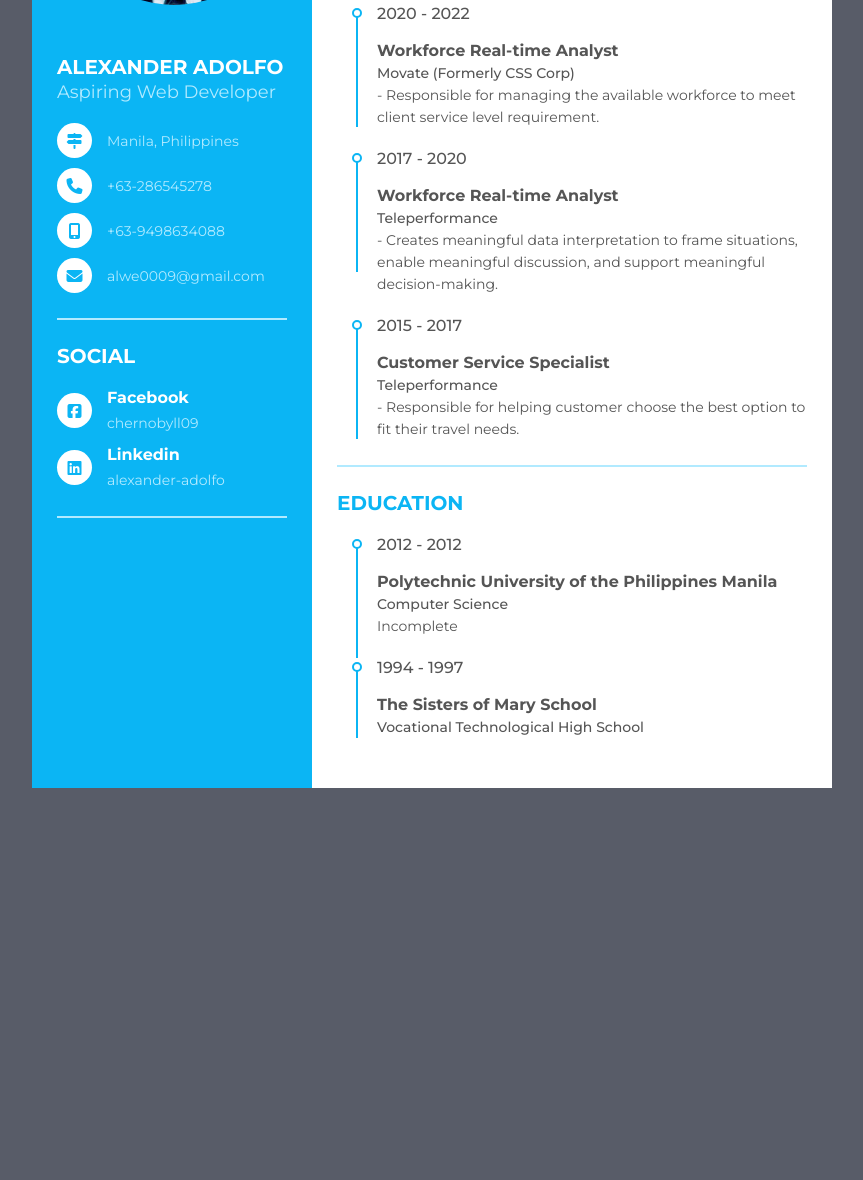
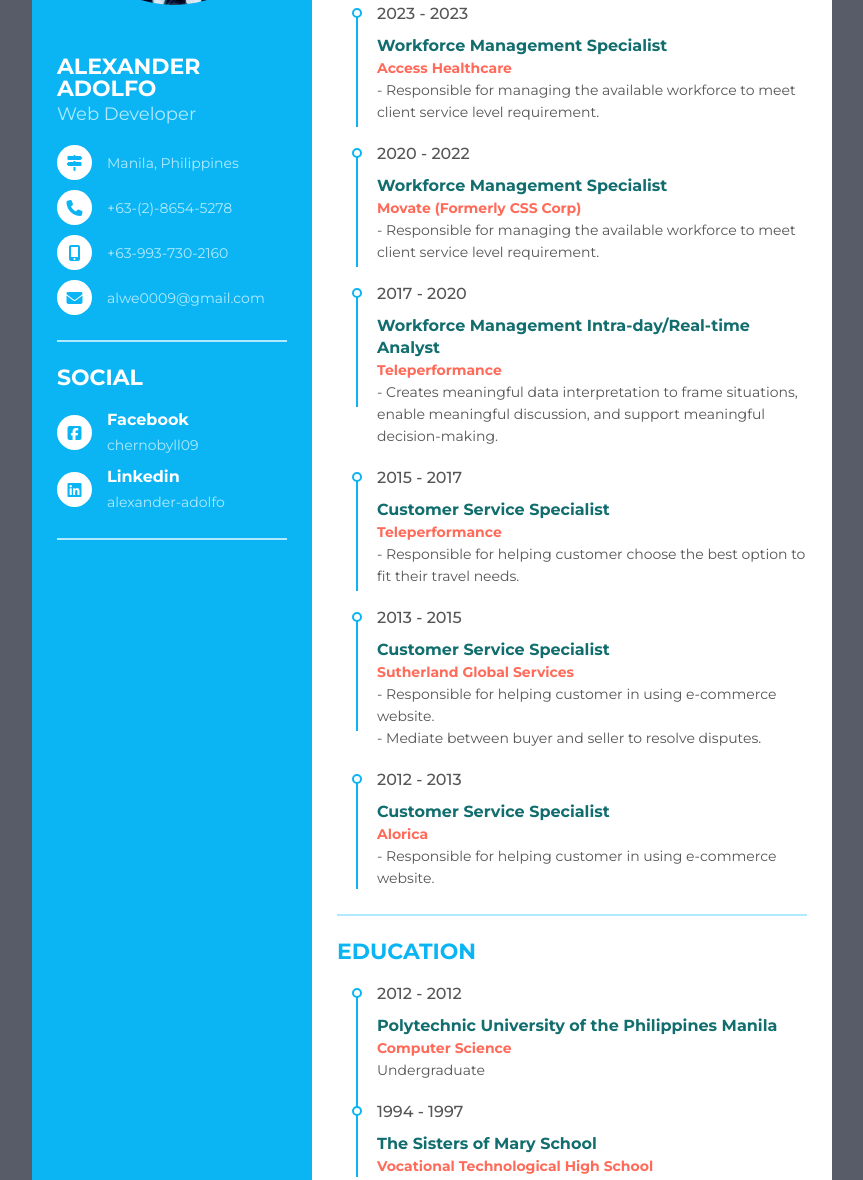
Before and after one commit to alwe009/resume, a plain HTML site: page index.html in a window 1280 px wide. Shown: the part 299-1479 px from the top of the page, without its empty margins (208-1071 px from the left). Before the commit the page ends 1137 px from the top, so only its background shows below. Drawn offline with Linux system fonts and the light colour scheme.

Commit message:
update work experience

```diff
--- a/index.html
+++ b/index.html
@@ -20,7 +20,7 @@
             <div class="title">
               <p class="bold">alexander adolfo</p>
               <!-- <p class="job">Web Developer</p> -->
-              <p class="job">Aspiring Web Developer</p>
+              <p class="job">Web Developer</p>
             </div>
             <ul>
               <li>
@@ -34,13 +34,13 @@
                 <div class="icon">
                   <i class="fa-solid fa-phone"></i>
                 </div>
-                <div class="data">+63-286545278</div>
+                <div class="data">+63-(2)-8654-5278</div>
               </li>
               <li>
                 <div class="icon">
                   <i class="fas fa-mobile-alt"></i>
                 </div>
-                <div class="data">+63-9498634088</div>
+                <div class="data">+63-993-730-2160</div>
               </li>
               <li>
                 <div class="icon">
@@ -135,9 +135,20 @@
           </div>
           <ul>
             <li>
+              <div class="date">2023 - 2023</div>
+              <div class="info">
+                <p class="semi-bold">Workforce Management Specialist</p>
+                <p class="semi-bold2">Access Healthcare</p>
+                <p>
+                  - Responsible for managing the available workforce to meet
+                  client service level requirement.
+                </p>
+              </div>
+            </li>
+            <li>
               <div class="date">2020 - 2022</div>
               <div class="info">
-                <p class="semi-bold">Workforce Real-time Analyst</p>
+                <p class="semi-bold">Workforce Management Specialist</p>
                 <p class="semi-bold2">Movate (Formerly CSS Corp)</p>
                 <p>
                   - Responsible for managing the available workforce to meet
@@ -148,7 +159,9 @@
             <li>
               <div class="date">2017 - 2020</div>
               <div class="info">
-                <p class="semi-bold">Workforce Real-time Analyst</p>
+                <p class="semi-bold">
+                  Workforce Management Intra-day/Real-time Analyst
+                </p>
                 <p class="semi-bold2">Teleperformance</p>
                 <p>
                   - Creates meaningful data interpretation to frame situations,
@@ -165,6 +178,29 @@
                 <p>
                   - Responsible for helping customer choose the best option to
                   fit their travel needs.
+                </p>
+              </div>
+            </li>
+            <li>
+              <div class="date">2013 - 2015</div>
+              <div class="info">
+                <p class="semi-bold">Customer Service Specialist</p>
+                <p class="semi-bold2">Sutherland Global Services</p>
+                <p>
+                  - Responsible for helping customer in using e-commerce
+                  website.
+                </p>
+                <p>- Mediate between buyer and seller to resolve disputes.</p>
+              </div>
+            </li>
+            <li>
+              <div class="date">2012 - 2013</div>
+              <div class="info">
+                <p class="semi-bold">Customer Service Specialist</p>
+                <p class="semi-bold2">Alorica</p>
+                <p>
+                  - Responsible for helping customer in using e-commerce
+                  website.
                 </p>
               </div>
             </li>
@@ -185,7 +221,7 @@
                   Polytechnic University of the Philippines Manila
                 </p>
                 <p class="semi-bold2">Computer Science</p>
-                <p>Incomplete</p>
+                <p>Undergraduate</p>
               </div>
             </li>
             <li>
--- a/styles.css
+++ b/styles.css
@@ -17,18 +17,22 @@ body {
 
 .bold {
   font-weight: 700;
-  font-size: 20px;
+  font-size: 22px;
   text-transform: uppercase;
 }
 
 .semi-bold {
   font-weight: 600;
   font-size: 16px;
+  /* color: #f5aa39; */
+  /* color: tomato; */
+  color: #116d6e;
 }
 
 .semi-bold2 {
-  font-weight: 500;
+  font-weight: 600;
   font-size: 14px;
+  color: rgba(255, 90, 71, 0.9);
 }
 
 .resume {
@@ -102,6 +106,7 @@ body {
   margin-right: 15px;
   font-size: 16px;
   position: relative;
+  cursor: pointer;
 }
 
 .resume .icon i {
@@ -172,7 +177,7 @@ body {
 .resume .resume_right ul li .date {
   font-size: 16px;
   font-weight: 500;
-  margin-bottom: 15px;
+  margin-bottom: 10px;
 }
 
 .resume .resume_right ul li .info {
```
